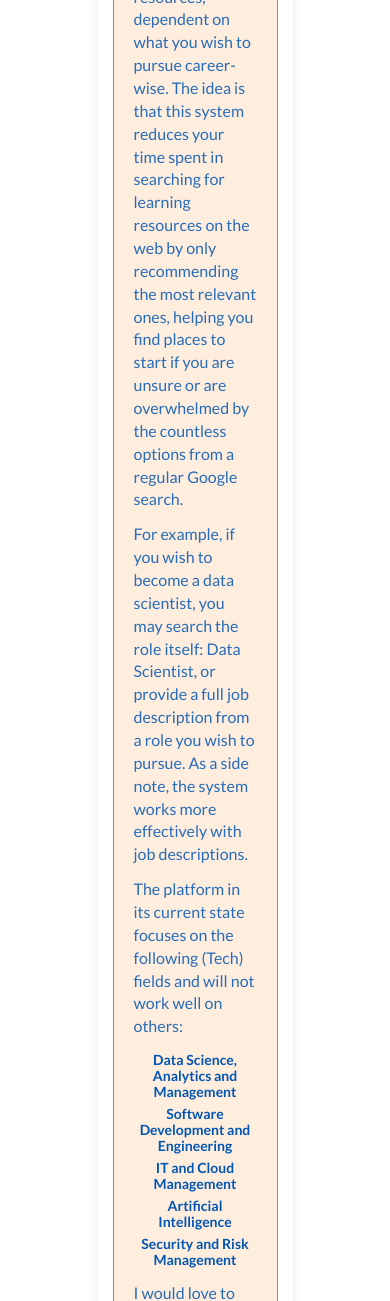
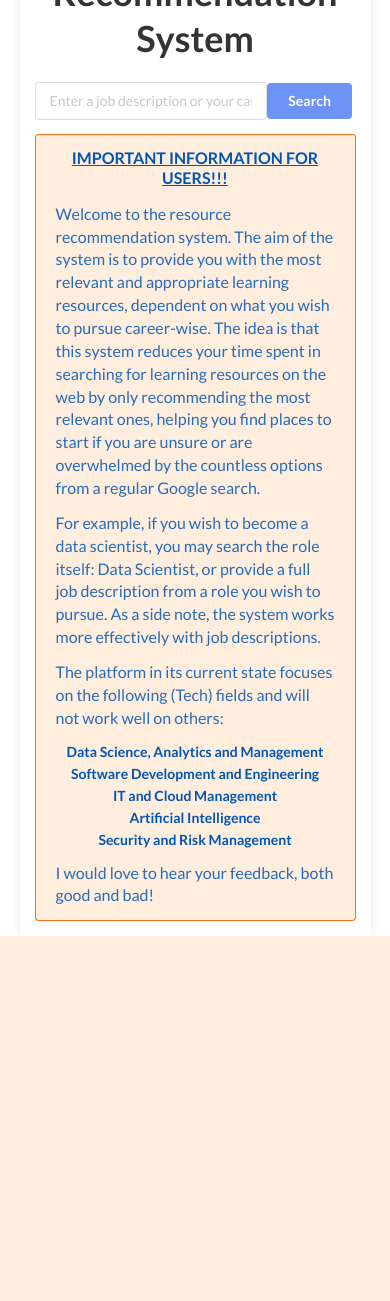
Before and after one commit to munmar/resource_recommender, a Django app: page / in a window 390 px wide. Shown: the top 1301 px of the page. After the commit the page ends 936 px from the top, so only its background shows below. Run offline with Django 4.2, Linux system fonts and the light colour scheme; some libraries are stand-ins or nearby versions.

Commit message:
css fixes for mobile view

```diff
--- a/backend/recommender/static/css/index.css
+++ b/backend/recommender/static/css/index.css
@@ -19,7 +19,7 @@ body {
   padding: 30px;
   box-shadow: 0 0 10px rgba(0, 0, 0, 0.1);
   border-radius: 5px;
-  width: 50%;
+  width: 90%;
 }
 
 .title {
--- a/backend/recommender/templates/index.html
+++ b/backend/recommender/templates/index.html
@@ -16,7 +16,7 @@
         <form class="input-form" method="post" action="{% url 'app-recommendations' %}">
             {% csrf_token %}
             <div class="ui input">
-                <input type="text" name="user_input" placeholder="Enter your career goal or job description">
+                <input type="text" name="user_input" placeholder="Enter a job description or your career goal">
             </div>
             <input class="ui button custom" type="submit" value="Search">
         </form>
```
